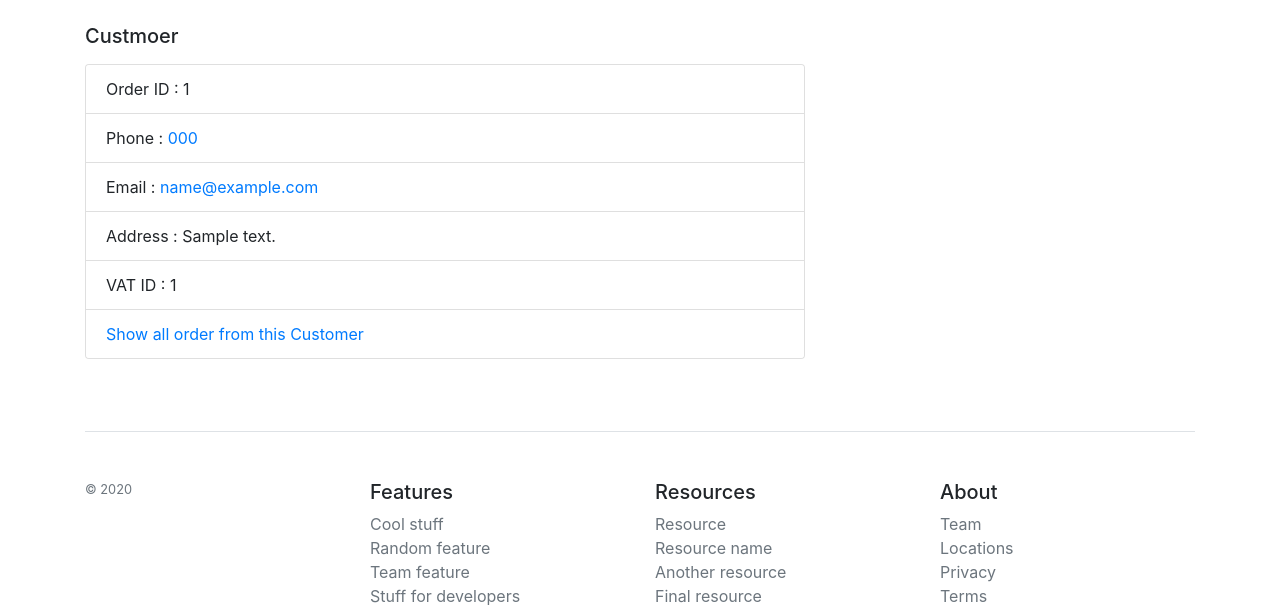
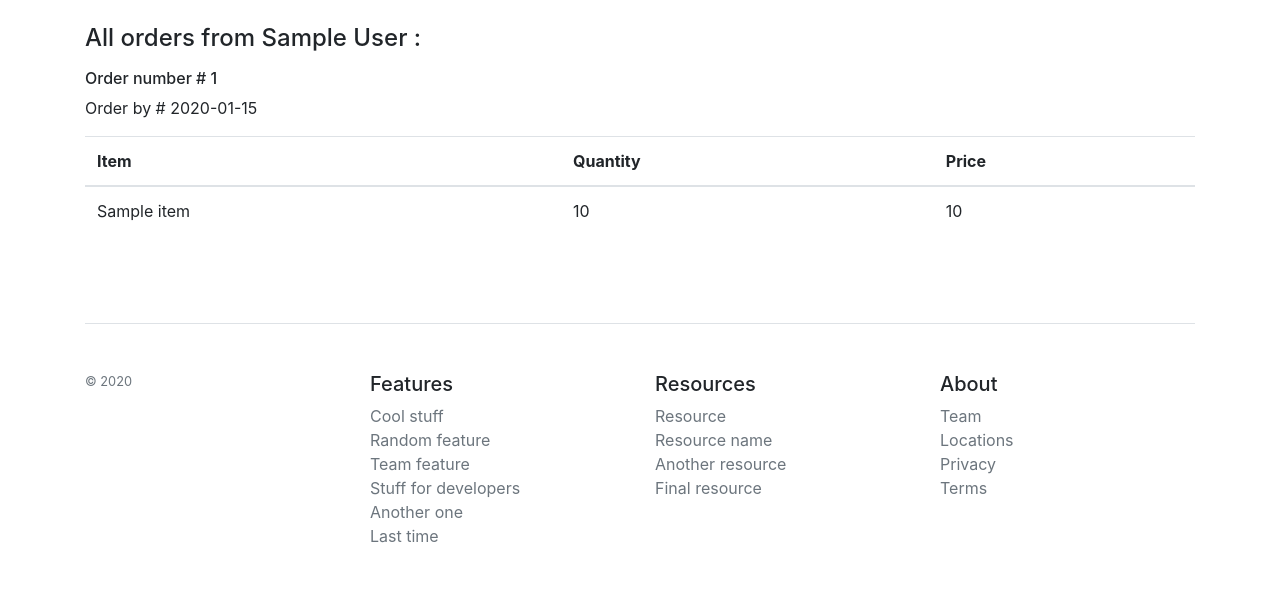
Before and after one commit to waleed0033/vatsystem, a Flask app: page /customer/1 in a window 1280 px wide. Shown: the part 56-661 px from the top of the page. Run offline with Flask 2, Linux system fonts and the light colour scheme; tables that the repository leaves empty hold one stand-in row (values such as "Sample post"); some libraries are stand-ins or nearby versions.

Commit message:
custmoer

```diff
--- a/setup.py
+++ b/setup.py
@@ -59,4 +59,4 @@ class Item(db.Model):
         return '<Item {}>'.format(self.id)
 
 if __name__ == '__main__':
-    app.run(host= '0.0.0.0')
+    app.run(debug="true",host= '0.0.0.0')
--- a/templates/customer.html
+++ b/templates/customer.html
@@ -27,7 +27,7 @@
 
         <li class="list-group-item">VAT ID : {{Customer.vat_id}}</li>
 
-        <li class="list-group-item"><a href="/customer/{{Customer.id}}">Show all order from this Customer</a></li>
+        <li class="list-group-item"><a href="/customer/{{Customer.id}}">Show all order from {{ Customer.name }}</a></li>
 
       </ul>
     </div>
--- a/templates/customer_id.html
+++ b/templates/customer_id.html
@@ -7,32 +7,48 @@
 
 
 {% block body %}
-<p><h5>Custmoer</h5></p>
+<h4 class="mb-3"> All orders from {{Customer.name}} :</h4>
+
+{% if Customer.orders is not defined %}
+<br>
+<div class="alert alert-warning" role="alert">
+  <h5 class="mx-auto">Unfortunately, {{Customer.name}} does not have any orders</h5>
+</div>
+{% endif %}
 
 <div>
 
   {% for order in Customer.orders %}
+    <h6>Order number # {{ order.id }}</h6>
+    <p>Order by # {{ order.order_data }}</p>
 
-    <div class="card" style="width: 45rem;">
+    <table class="table table-hover">
+      <thead>
+        <tr>
+          <th scope="col">Item</th>
+          <th scope="col">Quantity</th>
+          <th scope="col">Price</th>
+        </tr>
+      </thead>
 
-      <ul class="list-group list-group-flush">
+      <tbody>
+        {% for item in order.items %}
+          <tr>
+            <td>
+              {{ item.item_name }}
+            </td>
+            <td>
+              {{ item.item_quantity }}
+            </td>
+            <td>
+              {{ item.item_amount}}
+            </td>
+          </tr>
+        {% endfor %}
+      </tbody>
+    </table>
 
-        <li class="list-group-item">Order ID : {{order.id}}</li>
-
-        <li class="list-group-item">Phone : <a href="tel:{{Customer.phone_number}}">{{Customer.phone_number}}</a></li>
-
-        <li class="list-group-item">Email : <a href="mailto:{{Customer.email}}">{{Customer.email}}</a></li>
-
-        <li class="list-group-item">Address : {{Customer.address}}</li>
-
-        <li class="list-group-item">VAT ID : {{Customer.vat_id}}</li>
-
-        <li class="list-group-item"><a href="/customer/{{Customer.id}}">Show all order from this Customer</a></li>
-
-      </ul>
-    </div>
-
-  <br>
+      <br>
   {% endfor %}
 
 </div>
```
